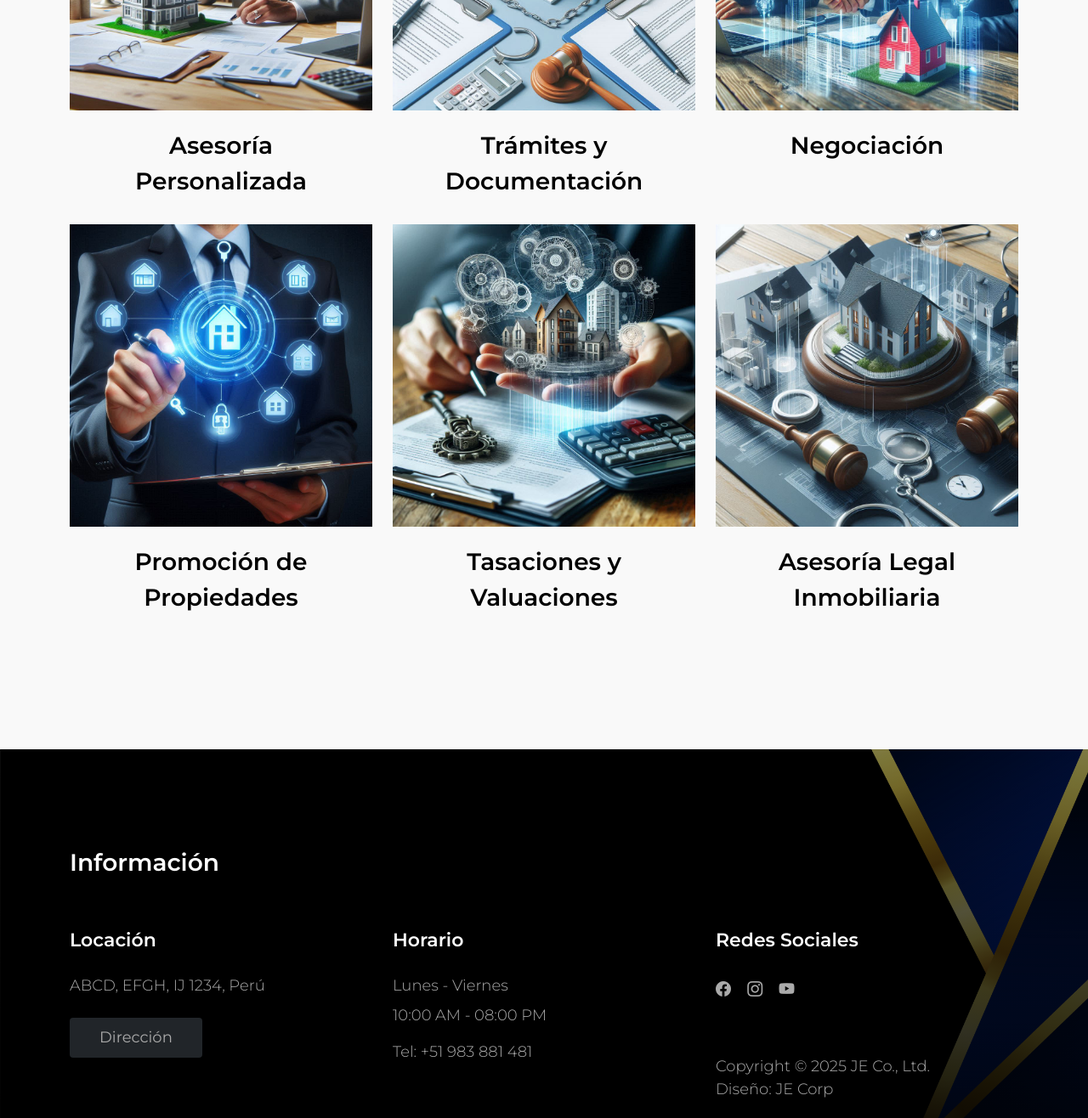
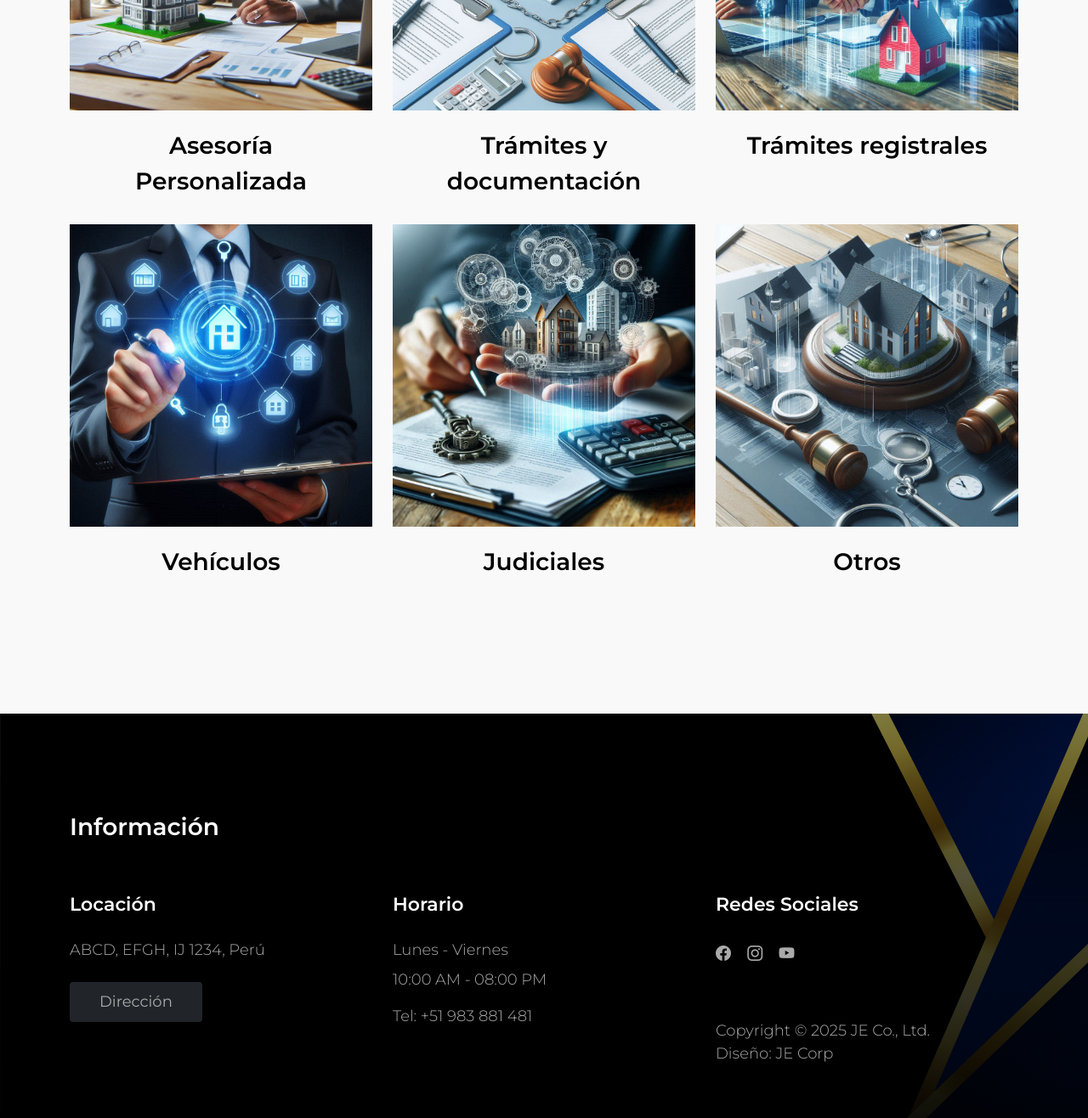
Before and after one commit to erickjaimesoficial/SERVICIOS_LA_ROSA, a plain HTML site: page index.html in a window 1280 px wide. Shown: the part 1240-2556 px from the top of the page at 85% size. Drawn offline with Linux system fonts and the light colour scheme.

Commit message:
Correcciones de accesibilidad y eliminación de advertencias

```diff
--- a/index.html
+++ b/index.html
@@ -94,8 +94,7 @@
                                 <div class="menu-image-wrap">
                                     <img src="images/nuestros_servicios/Asesoría_Personalizada.png" class="img-fluid menu-image" alt="">
                                 </div>
-
-                                <div class="menu-info d-flex flex-wrap align-items-center" style ="justify-content: center; text-align: center;">
+                                <div class="menu-info d-flex justify-content-center align-items-center text-center">
                                     <h4 class="mb-0">Asesoría Personalizada</h4>
                                 </div>
                             </div>
@@ -106,9 +105,8 @@
                                 <div class="menu-image-wrap">
                                     <img src="images/nuestros_servicios/Trámites_y_Documentación.png" class="img-fluid menu-image" alt="">
                                 </div>
-
-                                <div class="menu-info d-flex flex-wrap align-items-center" style ="justify-content: center; text-align: center;">
-                                    <h4 class="mb-0">Trámites y Documentación</h4>
+                                <div class="menu-info d-flex justify-content-center align-items-center text-center">
+                                    <h4 class="mb-0">Trámites y documentación</h4>
                                 </div>
                             </div>
                         </div>
@@ -118,8 +116,8 @@
                                 <div class="menu-image-wrap">
                                     <img src="images/nuestros_servicios/Negociación.png" class="img-fluid menu-image" alt="">
                                 </div>
-                                <div class="menu-info d-flex flex-wrap align-items-center" style ="justify-content: center; text-align: center;">
-                                    <h4 class="mb-0">Negociación</h4>
+                                <div class="menu-info d-flex justify-content-center align-items-center text-center">
+                                    <h4 class="mb-0">Trámites registrales</h4>
                                 </div>
                             </div>
                         </div>
@@ -129,8 +127,8 @@
                                 <div class="menu-image-wrap">
                                     <img src="images/nuestros_servicios/Promoción_de_Propiedades .png" class="img-fluid menu-image" alt="">
                                 </div>
-                                <div class="menu-info d-flex flex-wrap align-items-center" style ="justify-content: center; text-align: center;">
-                                    <h4 class="mb-0">Promoción de Propiedades</h4>
+                                <div class="menu-info d-flex justify-content-center align-items-center text-center">
+                                    <h4 class="mb-0">Vehículos</h4>
                                 </div>
                             </div>
                         </div>
@@ -140,8 +138,8 @@
                                 <div class="menu-image-wrap">
                                     <img src="images/nuestros_servicios/Tasaciones_y_Valuaciones.png" class="img-fluid menu-image" alt="">
                                 </div>
-                                <div class="menu-info d-flex flex-wrap align-items-center" style ="justify-content: center; text-align: center;">
-                                    <h4 class="mb-0">Tasaciones y Valuaciones</h4>
+                                <div class="menu-info d-flex justify-content-center align-items-center text-center">
+                                    <h4 class="mb-0">Judiciales</h4>
                                 </div>
                             </div>
                         </div>
@@ -151,8 +149,8 @@
                                 <div class="menu-image-wrap">
                                     <img src="images/nuestros_servicios/Asesoría_Legal_Inmobiliaria.png" class="img-fluid menu-image" alt="">
                                 </div>
-                                <div class="menu-info d-flex flex-wrap align-items-center" style ="justify-content: center; text-align: center;">
-                                    <h4 class="mb-0">Asesoría Legal Inmobiliaria</h4>
+                                <div class="menu-info d-flex justify-content-center align-items-center text-center">
+                                    <h4 class="mb-0">Otros</h4>
                                 </div>
                             </div>
                         </div>
@@ -193,15 +191,30 @@
                         <h6 class="text-white mb-lg-4 mb-3">Redes Sociales</h6>
 
                         <ul class="social-icon">
-                            <li><a href="#" class="social-icon-link bi-facebook"></a></li>
-
-                            <li><a href="#" class="social-icon-link bi-instagram"></a></li>
-
-                            <li><a href="#" class="social-icon-link bi-youtube"></a></li>
+                            <li>
+                                <a href="#" class="social-icon-link" aria-label="Facebook">
+                                  <i class="bi bi-facebook"></i>
+                                  <span class="visually-hidden">Facebook</span>
+                                </a>
+                            </li>
+                            <li>
+                                <a href="#" class="social-icon-link" aria-label="Instagram">
+                                    <i class="bi bi-instagram"></i>
+                                    <span class="visually-hidden">instagram</span>
+                                </a>
+                            </li>
+                            <li>
+                                <a href="#" class="social-icon-link" aria-label="Youtube">
+                                    <i class="bi bi-youtube"></i>
+                                    <span class="visually-hidden">Youtube</span>
+                                </a>
+                            </li>
                         </ul>
 
-                        <p class="copyright-text tooplate-mt60">Copyright © 2025 JE Co., Ltd.
-                        <br>Diseño: <a rel="nofollow" href="https://www.google.com.pe/" target="_blank">JE Corp</a></p>
+                        <p class="copyright-text tooplate-mt60">
+                            Copyright © 2025 JE Co., Ltd.<br>
+                            Diseño:
+                            <a rel="noopener noreferrer nofollow" href="https://www.google.com.pe/" target="_blank">JE Corp</a></p>
 
                     </div>
 
@@ -239,7 +252,9 @@
 
         <a href="https://wa.me/51983881481?text=Hola,%20estoy%20interesado%20en%20sus%20servicios"
    class="whatsapp-float"
-   target="_blank">
+   target="_blank"
+   rel="noopener noreferrer"
+   aria-label="Contactar por WhatsApp">
    <i class="bi bi-whatsapp"></i> <!-- Icono de Bootstrap Icons -->
 </a>
     </body>
```
